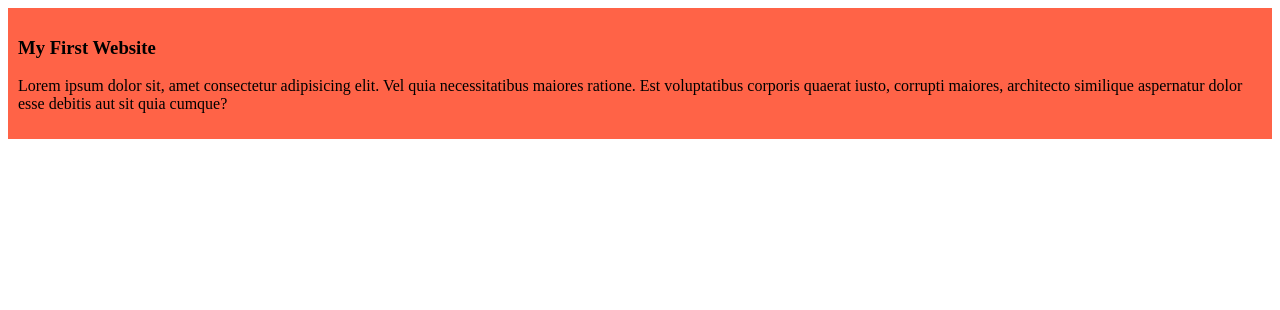
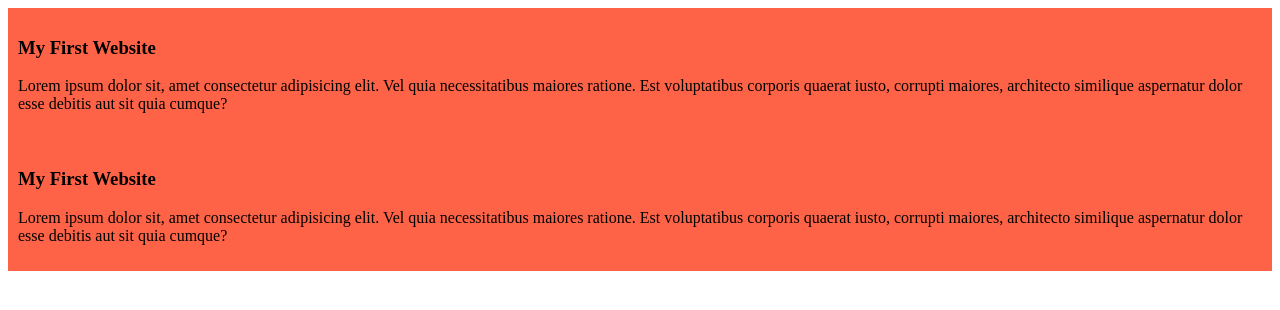
Before and after one commit to AsmSaikat/my-simple-website, a plain HTML site: page index.html in a window 1280 px wide. Drawn offline with Linux system fonts and the light colour scheme.

Commit message:
addeded the second blog

```diff
--- a/index.html
+++ b/index.html
@@ -11,5 +11,9 @@
         <h3>My First Website</h3>
         <p>Lorem ipsum dolor sit, amet consectetur adipisicing elit. Vel quia necessitatibus maiores ratione. Est voluptatibus corporis quaerat iusto, corrupti maiores, architecto similique aspernatur dolor esse debitis aut sit quia cumque?</p>
     </div>
+    <div>
+        <h3>My First Website</h3>
+        <p>Lorem ipsum dolor sit, amet consectetur adipisicing elit. Vel quia necessitatibus maiores ratione. Est voluptatibus corporis quaerat iusto, corrupti maiores, architecto similique aspernatur dolor esse debitis aut sit quia cumque?</p>
+    </div>
 </body>
 </html>
```
